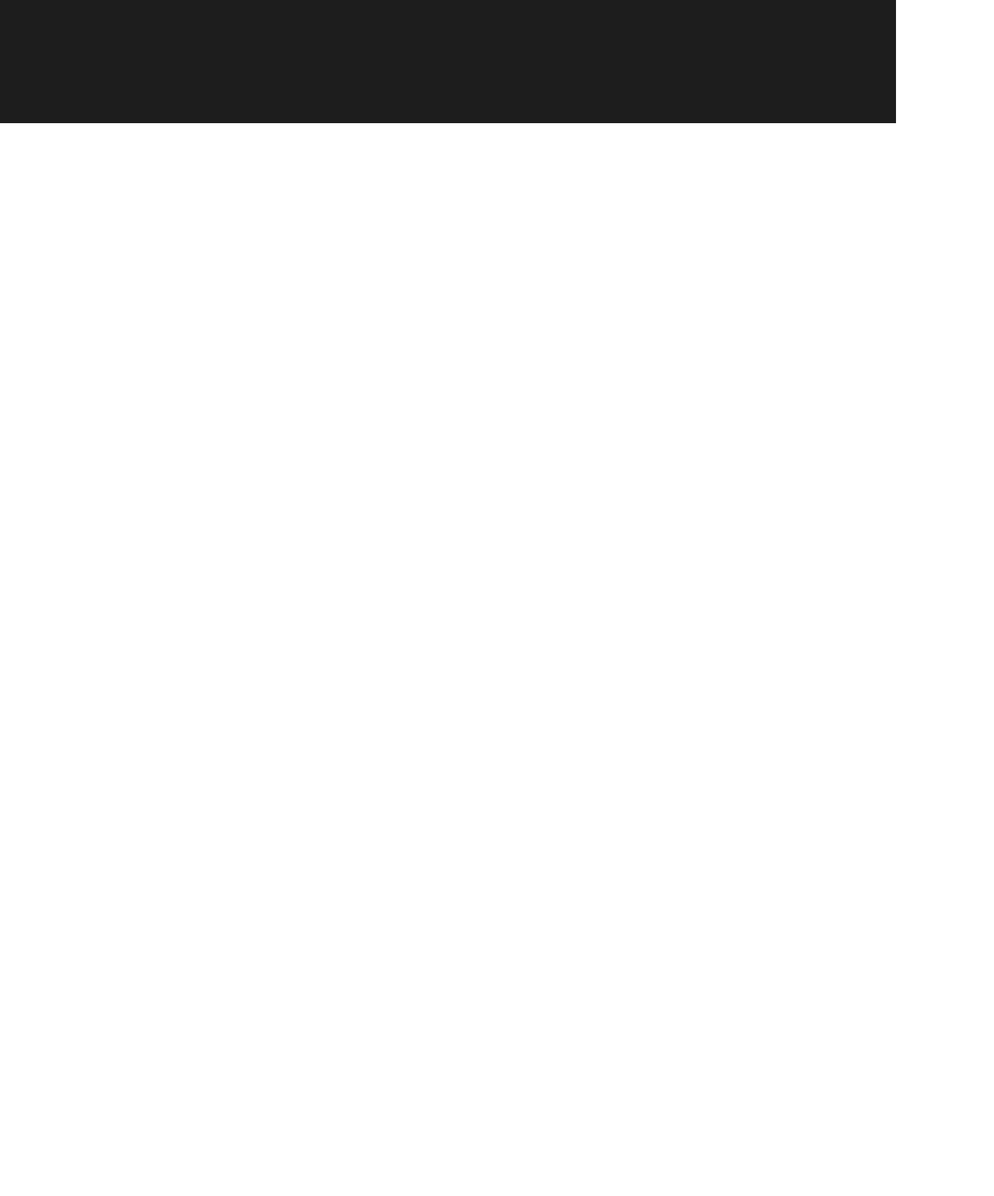
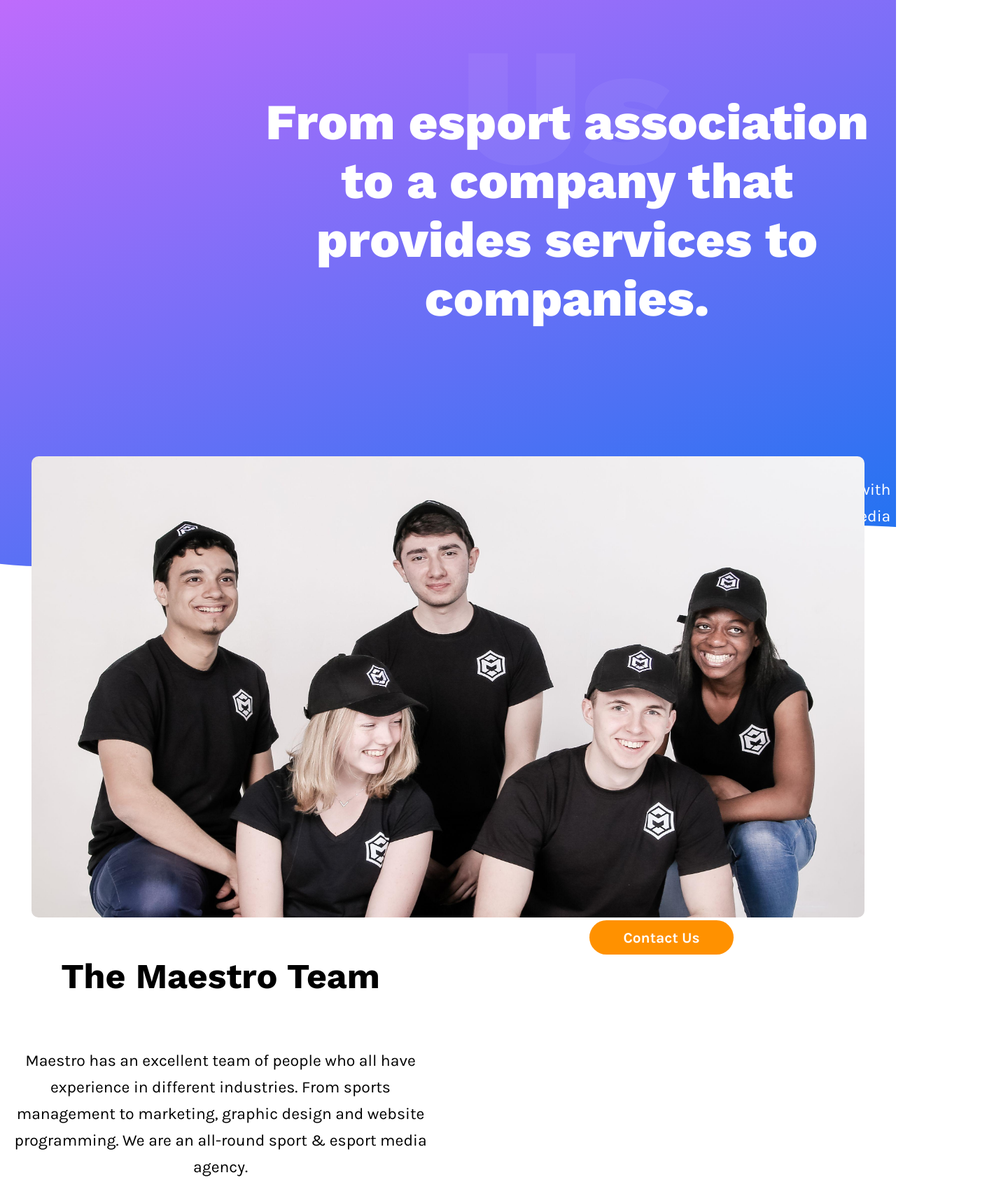
Before and after one commit to Jrdngill/Digital, a Vue app: page /about in a window 1280 px wide. Shown: the part 620-2329 px from the top of the page at 70% size, 1420 px wide, since content can reach past the window. Before the commit the page ends 800 px from the top, so only its background shows below. Built offline with nearby package versions, Linux system fonts and the light colour scheme.

Commit message:
update
Additions to about us page

```diff
--- a/src/App.vue
+++ b/src/App.vue
@@ -1,5 +1,6 @@
 <template>
   <div id="app">
+    <font-awesome-icon icon="fa-twitter"/>
     <router-view/>
   </div>
 </template>
--- a/src/components/Footer.vue
+++ b/src/components/Footer.vue
@@ -6,7 +6,6 @@
         Snellius 1, Office A6, 6442 RM Herleen
         <br>info@maestrodigital.nl
       </p>
-      <font-awesome-icon icon="spinner"/>
     </div>
   </div>
 </template>
--- a/src/global-styles/typography.scss
+++ b/src/global-styles/typography.scss
@@ -38,6 +38,14 @@
     color: $color;
 }
 
+@mixin heading-5($color: $white) {
+    font-size: 239px;
+    font-family: 'Work Sans', sans-serif;
+    font-weight: 900;
+    color: $color;
+    opacity: 0.05;
+}
+
 // Body Text
 
 %medium {
@@ -60,6 +68,11 @@
 }
 
 @mixin large-text($color: $white) {
+    @extend %large;
+    color: $color;
+}
+
+@mixin large-text-black($color: $black) {
     @extend %large;
     color: $color;
 }
--- a/src/main.js
+++ b/src/main.js
@@ -12,6 +12,7 @@
   FontAwesomeIcon
 } from '@fortawesome/vue-fontawesome'
 
+
 library.add(faUserSecret)
 
 Vue.component('font-awesome-icon', FontAwesomeIcon)
--- a/src/views/About.vue
+++ b/src/views/About.vue
@@ -1,7 +1,54 @@
 <template>
   <div>
     <Header/>
-    <h1>test</h1>
+    <div class="gradient-container">
+      <div class="about-container">
+        <h1>About Us</h1>
+        <h2>
+          From esport association to a company that provides services
+          to companies.
+        </h2>
+        <div class="about-text">
+          <div class="text-left">
+            <p class="large-text">
+              Maestro Digital is an all-round production house for esports,
+              events, web development and talent management. With five years
+              of experience in the international esport and web development
+              industry, Maestro Digital is one of the first companies focused
+              on esports, events and media in the Benelux.
+            </p>
+          </div>
+          <div class="text-right">
+            <p class="large-text">
+              In addition, Maestro Digital, together with Maestro Esports, is part
+              of Maestro Media Group BV, a company created by passionate esport
+              professionals who have taken their international experience to the
+              ever-growing esport industry in the Netherlands & Belgium.
+            </p>
+          </div>
+        </div>
+      </div>
+    </div>
+    <div class="group-photo">
+      <img src="../assets/images/group.jpeg">
+    </div>
+    <div class="container-team">
+      <div class="team">
+        <div class="team-left">
+          <h3>The Maestro Team</h3>
+        </div>
+        <div class="team-right">
+          <button>Contact Us</button>
+        </div>
+        <p class="large-text-black">
+          Maestro has an excellent team of people who all have experience
+          in different industries. From sports management to marketing,
+          graphic design and website programming. We are an all-round sport
+          & esport media agency.
+        </p>
+      </div>
+    </div>
+    <Team/>
     <Footer/>
   </div>
 </template>
@@ -9,15 +56,96 @@
 <script>
 import Header from "@/components/Header.vue";
 import Footer from "@/components/Footer.vue";
+import Team from "@/components/Team.vue";
 
 export default {
   name: "About",
   components: {
+    Team,
     Header,
     Footer
   }
 };
 </script>
 
-<style scoped lang=scss>
+<style scoped lang="scss">
+.gradient-container {
+  height: 1309px;
+  margin-left: -260px;
+  margin-top: -120px;
+  background: url(../assets/images/gradient_2.svg);
+  background-repeat: no-repeat;
+}
+
+.about-container {
+  max-width: 1190px;
+  padding-left: 600px;
+}
+
+.about-text {
+  display: grid;
+  grid-template-columns: repeat(2, 1fr);
+  grid-gap: 53px;
+  text-align: left;
+  padding-top: 130px;
+}
+
+.group-photo img {
+  width: 1190px;
+  height: 659px;
+  border-radius: 10px;
+  margin-top: -160px;
+}
+
+.container-team {
+  max-width: 1260px;
+}
+
+.team {
+  display: grid;
+  grid-template-columns: repeat(2, 1fr);
+}
+
+.team-left {
+  align-self: start;
+}
+
+.team-right {
+  align-self: start;
+}
+
+.team h3 {
+  font-size: 50px;
+  font-family: "Work Sans", sans-serif;
+  font-weight: 700;
+  color: $black;
+}
+.container-team button {
+  width: 206px;
+  height: 49px;
+  border-radius: 71px;
+  border: none;
+  font-size: 21px;
+  font-weight: 700;
+  font-family: "Karla", sans-serif;
+  color: $white;
+  background-color: $orange;
+}
+
+.container-team p {
+  @include large-text-black;
+}
+p {
+  @include large-text;
+}
+h1 {
+  @include heading-5;
+  text-align: center;
+  padding-top: 229px;
+}
+
+h2 {
+  @include heading-2;
+  margin-top: -320px;
+}
 </style>
```
Also changed, not shown: src/assets/images/group.jpeg (added).
